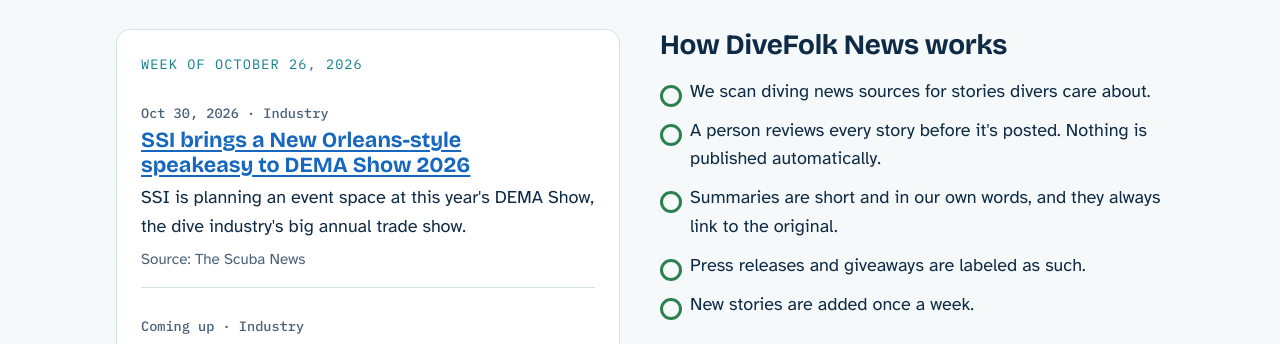
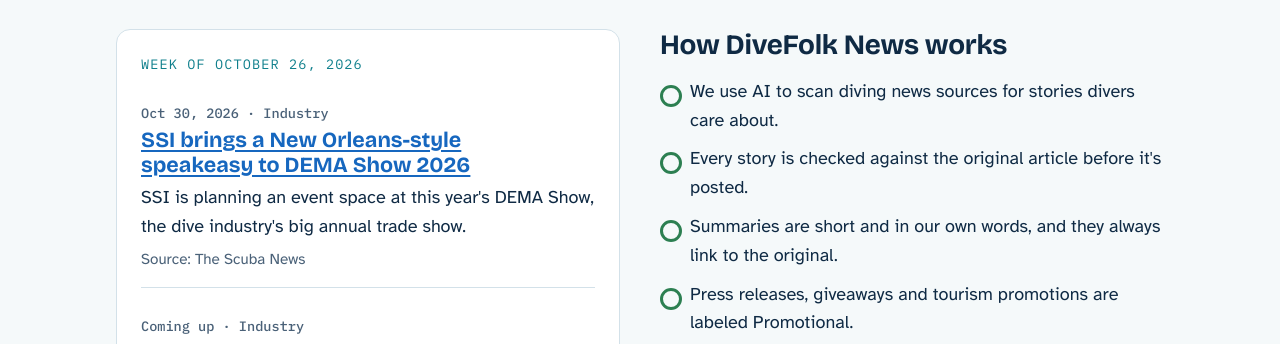
Before and after one commit to alexmorrison64/divefolk-site, a plain HTML site: page news.html in a window 1280 px wide. Shown: the part 405-749 px from the top of the page. Drawn offline with nearby package versions, Linux system fonts and the light colour scheme.

Commit message:
News page: explain how stories are picked and checked
Co-Authored-By: Claude Opus 5.5 <noreply@anthropic.com>
Claude-Session: https://claude.ai/code/session_018EnpYEVnzw84wLfGcDWyDT

```diff
--- a/news.html
+++ b/news.html
@@ -46,11 +46,11 @@
   <div class="stack">
     <h2>How DiveFolk News works</h2>
     <ul class="checks">
-      <li>We scan diving news sources for stories divers care about.</li>
-      <li>A person reviews every story before it's posted. Nothing is published automatically.</li>
+      <li>We use AI to scan diving news sources for stories divers care about.</li>
+      <li>Every story is checked against the original article before it's posted.</li>
       <li>Summaries are short and in our own words, and they always link to the original.</li>
-      <li>Press releases and giveaways are labeled as such.</li>
-      <li>New stories are added once a week.</li>
+      <li>Press releases, giveaways and tourism promotions are labeled Promotional.</li>
+      <li>New stories are added once a week. Spot a mistake? Email <a href="mailto:hello@divefolk.com">hello@divefolk.com</a> and we'll fix it.</li>
     </ul>
   </div>
 </div></section>
```
